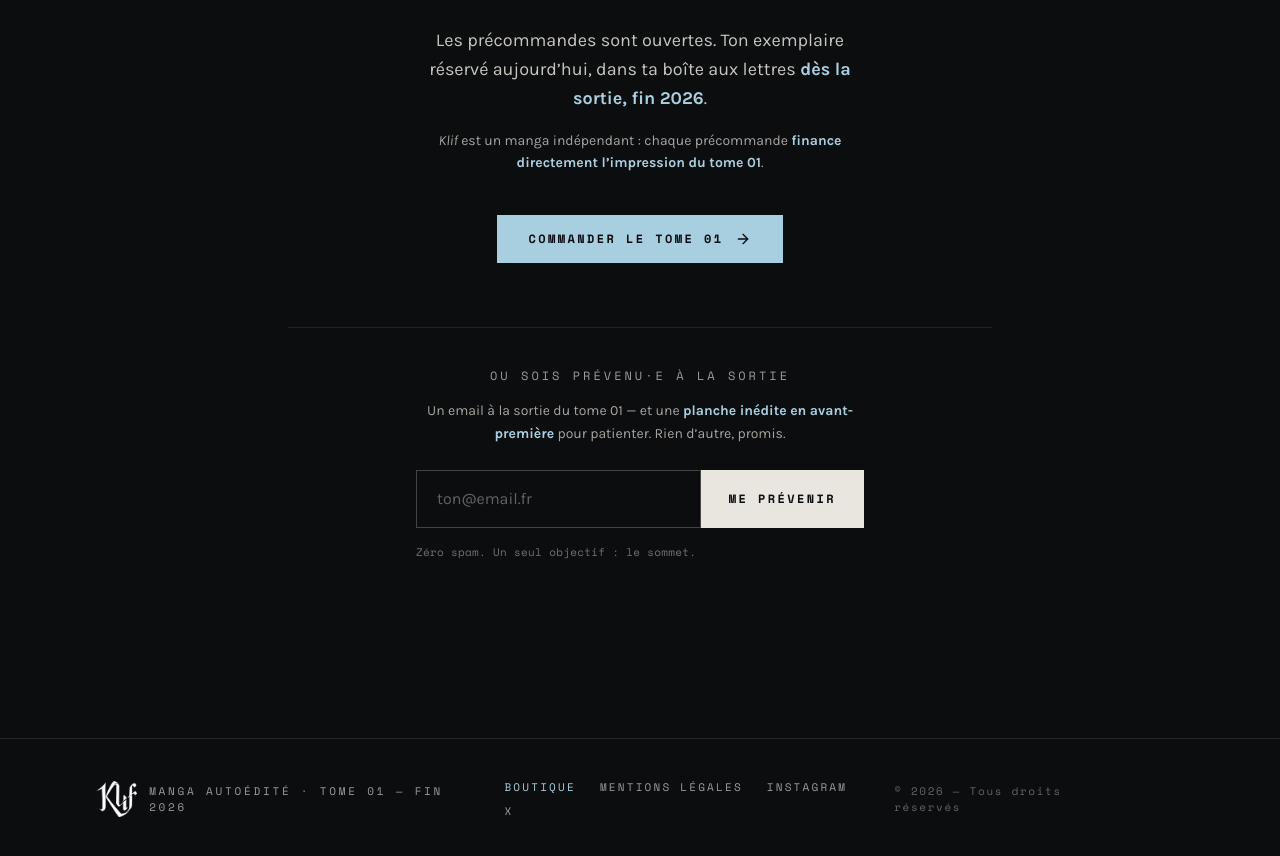
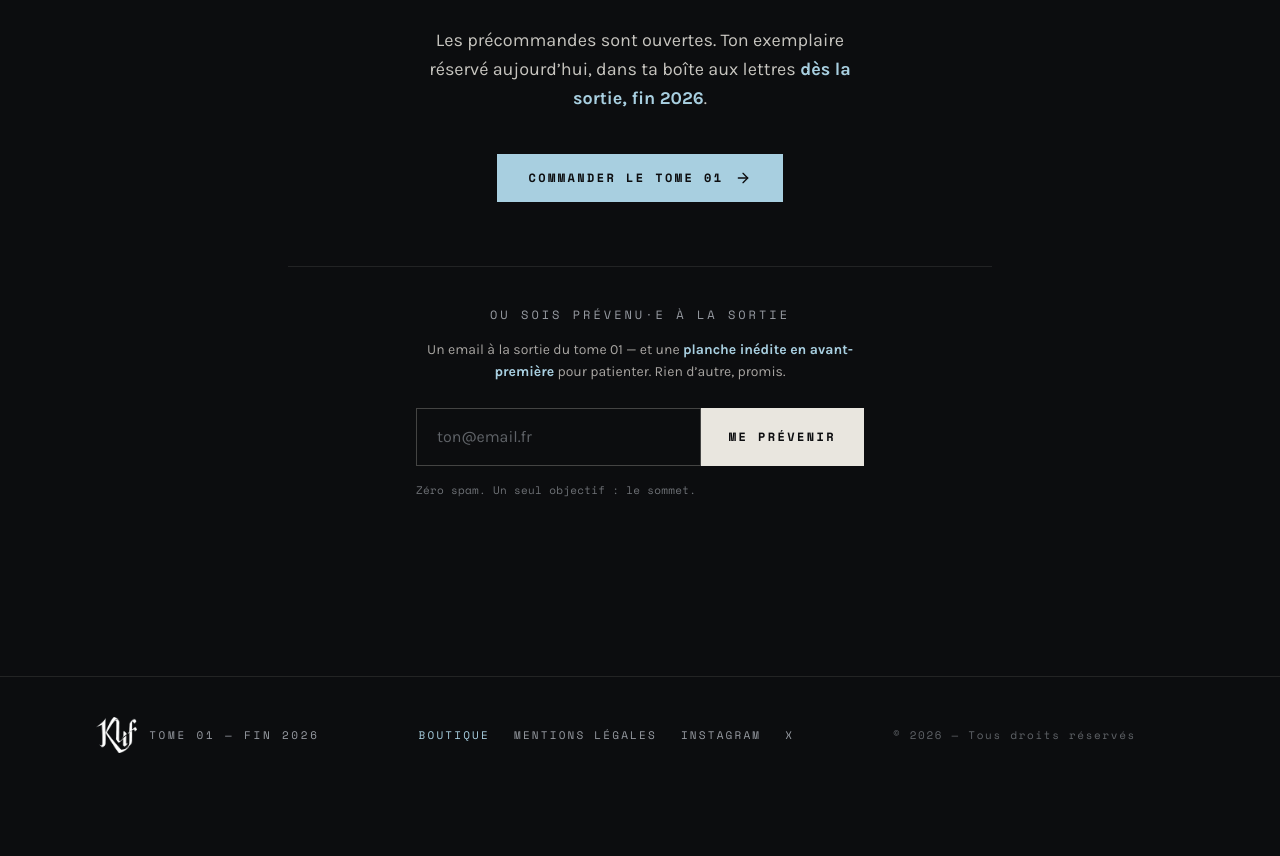
Before and after one commit to basilelmt/klif, a React (Vite) app: page / in a window 1280 px wide. Shown: the part 4840-5696 px from the top of the page. After the commit the page ends 5633 px from the top, so only its background shows below. Built offline with nearby package versions, Linux system fonts and the light colour scheme.

Commit message:
Copy : mention autoédition limitée à la section créateurs

```diff
--- a/src/App.jsx
+++ b/src/App.jsx
@@ -1102,13 +1102,6 @@ function Alerte() {
             </strong>
             .
           </p>
-          <p className="mx-auto mt-4 max-w-md text-sm leading-relaxed text-papier/70">
-            <em>Klif</em> est un manga indépendant&nbsp;: chaque précommande{" "}
-            <strong className="font-bold text-glacier">
-              finance directement l’impression du tome 01
-            </strong>
-            .
-          </p>
         </Reveal>
 
         <Reveal delay={150}>
@@ -1211,7 +1204,7 @@ function PiedDePage() {
         <p className="flex items-center gap-3">
           <img src="/logo.png" alt="Klif" className="h-9 w-auto" />
           <span className="font-mono text-[11px] tracking-[0.25em] text-brume">
-            MANGA AUTOÉDITÉ · TOME 01 — FIN 2026
+            TOME 01 — FIN 2026
           </span>
         </p>
         <nav
```
